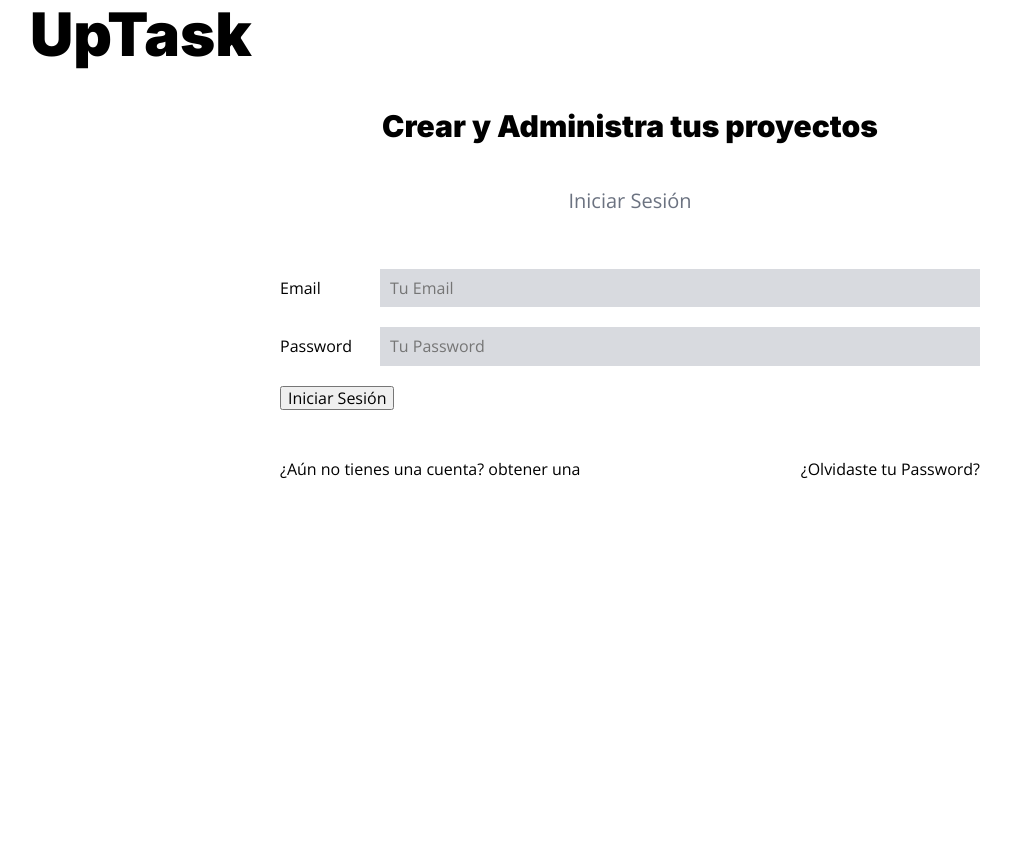
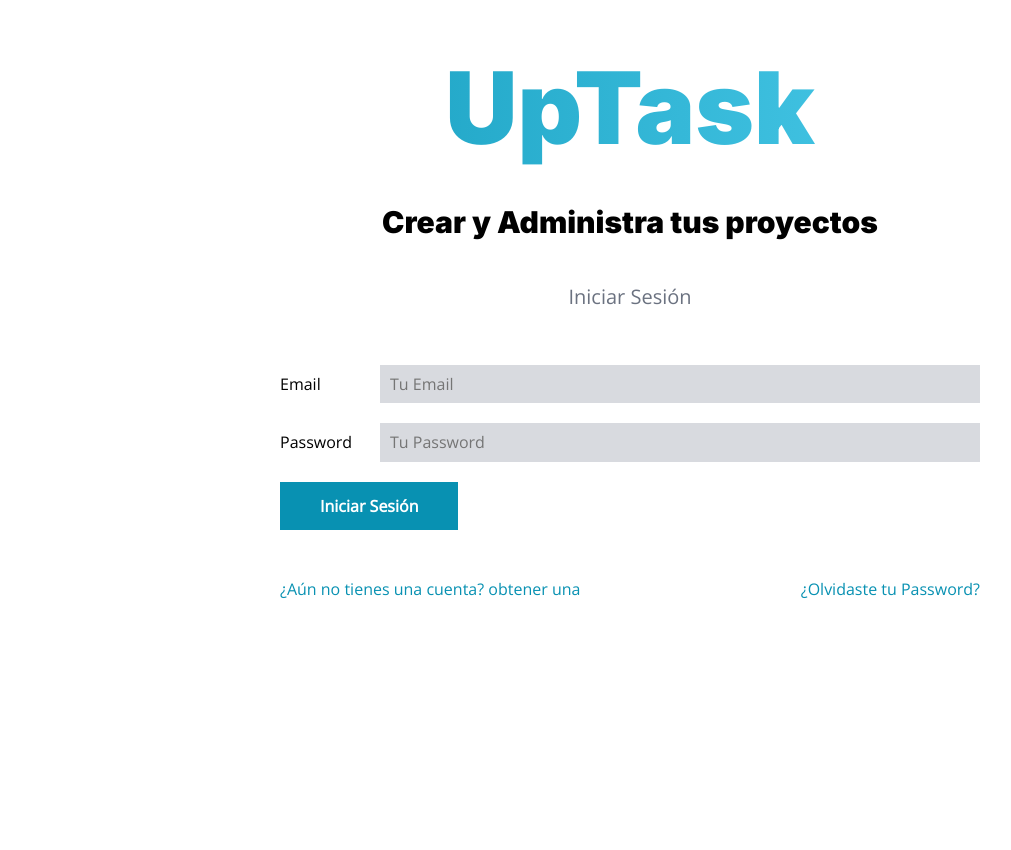
Before and after one commit to germandcb/UpTask, a PHP site: template views/auth/login.php in a window 1280 px wide. Shown: the whole page, without its empty margins (10-1021 px from the left). Before the commit the page ends 478 px from the top, so only its background shows below. Run offline with PHP 8.4, Linux system fonts and the light colour scheme; the template is opened without the code that fills it, so the values that code supplies are empty.

Commit message:
css al logo y finalizando la vista de login

```diff
--- a/src/scss/app.scss
+++ b/src/scss/app.scss
@@ -1,2 +1,3 @@
 @use 'base';
-@use 'componentes'
+@use 'componentes';
+@use 'auth';
--- /dev/null
+++ b/src/scss/auth/_index.scss
@@ -0,0 +1 @@
+@forward 'login';
--- /dev/null
+++ b/src/scss/auth/_login.scss
@@ -0,0 +1,27 @@
+@use 'base/variables' as v;
+@use 'base/mixins' as m;
+
+.login {
+    margin-top: 5rem;
+    .uptask {
+        background: linear-gradient( to right, v.$cyan 0%, lighten(v.$cyan, 30%) 100% );
+        color: transparent;
+        background-clip: text;
+        text-align: center;
+        font-size: 7rem;
+
+        @include m.tablet {
+            font-size: 10rem;
+        }
+    }
+
+    input[type="submit"] {
+        @include m.boton(v.$cyan, v.$blanco);
+    }
+
+    .acciones {
+        a {
+            color: v.$cyan;
+        }
+    }
+}
--- a/views/auth/login.php
+++ b/views/auth/login.php
@@ -1,5 +1,5 @@
-<div class="contenedor">
-    <h1>UpTask</h1>
+<div class="contenedor login">
+    <h1 class="uptask">UpTask</h1>
     <p class="tagline">Crear y Administra tus proyectos</p>
 
     <div class="contenedor-sm">
```
Also changed, not shown: public/build/css/app.css, 1 other file.
